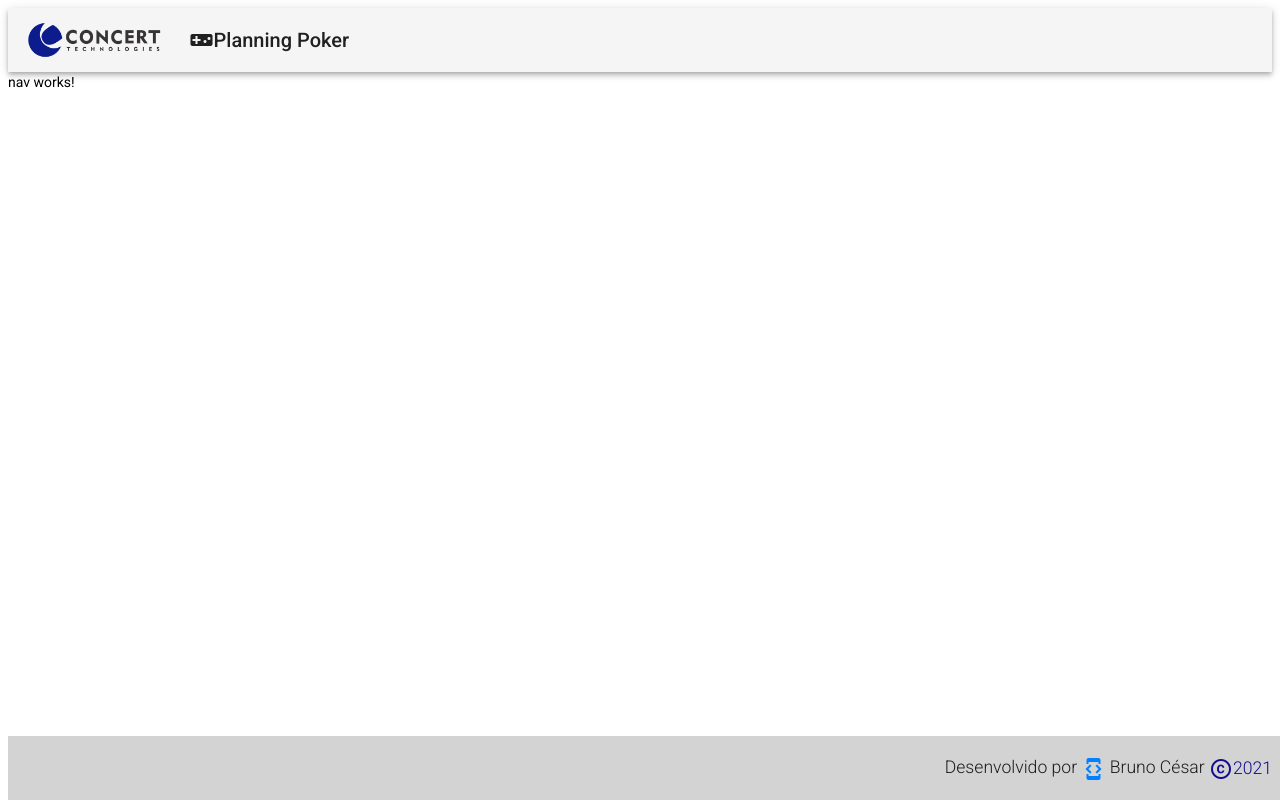
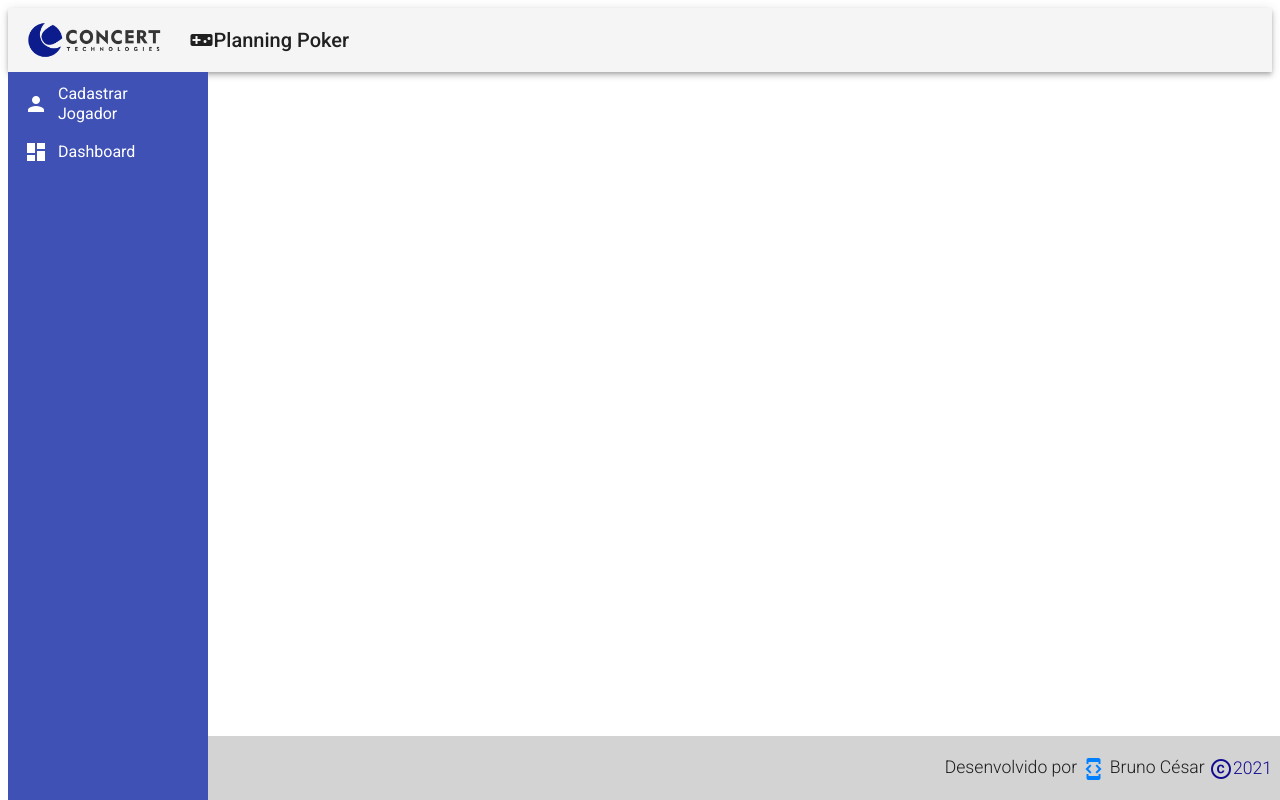
Before and after one commit to brunocesarti/Challenge_CONCERT, an Angular app in the folder challenge/: page / in a window 1280 px wide. Built offline with nearby package versions, Linux system fonts and the light colour scheme.

Commit message:
Atualizando menu e layout #4

```diff
--- a/challenge/src/app/components/template/nav/nav.component.html
+++ b/challenge/src/app/components/template/nav/nav.component.html
@@ -1 +1,14 @@
-<p>nav works!</p>
+<mat-sidenav-container class="sidenav" mode="side" opened fixedInViewport="true" fixedTopGap="64" >
+  <!--  <mat-sidenav class="sidenav" mode="side" opened fixedInViewport="true" fixedTopGap="64">-->
+    <mat-nav-list class="nav-list">
+      <a mat-list-item>
+        <i class="material-icons">person</i>
+        Cadastrar Jogador
+      </a>
+      <a mat-list-item>
+        <i class="material-icons">dashboard</i>
+        Dashboard
+      </a>
+    </mat-nav-list>
+  <!--  </mat-sidenav>-->
+</mat-sidenav-container>
--- a/challenge/src/app/components/template/nav/nav.component.sass
+++ b/challenge/src/app/components/template/nav/nav.component.sass
@@ -0,0 +1,24 @@
+.sidenav
+  background-color: #3f51B5
+  width: 200px
+  height: 100%
+  padding-right: 10px
+  position: fixed
+  bottom: auto
+  display: flex
+  justify-content: flex-end
+
+
+.sidenav a
+  color: #FFFFFF
+
+.sidenav i
+  padding-right: 10px
+
+.nav-list1
+  background-color: #3f51B5
+  width: auto
+  height: auto
+  display: flex
+  align-items: center
+  justify-content: center
```
